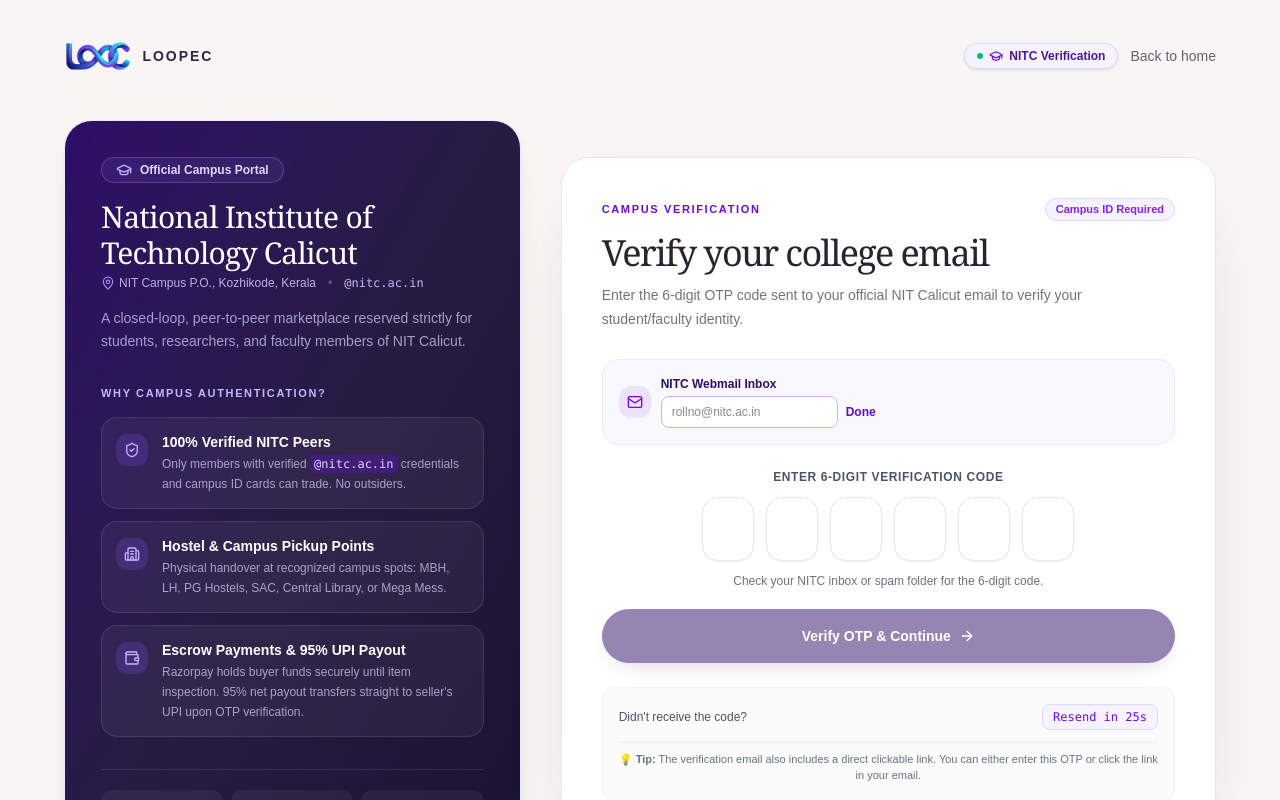
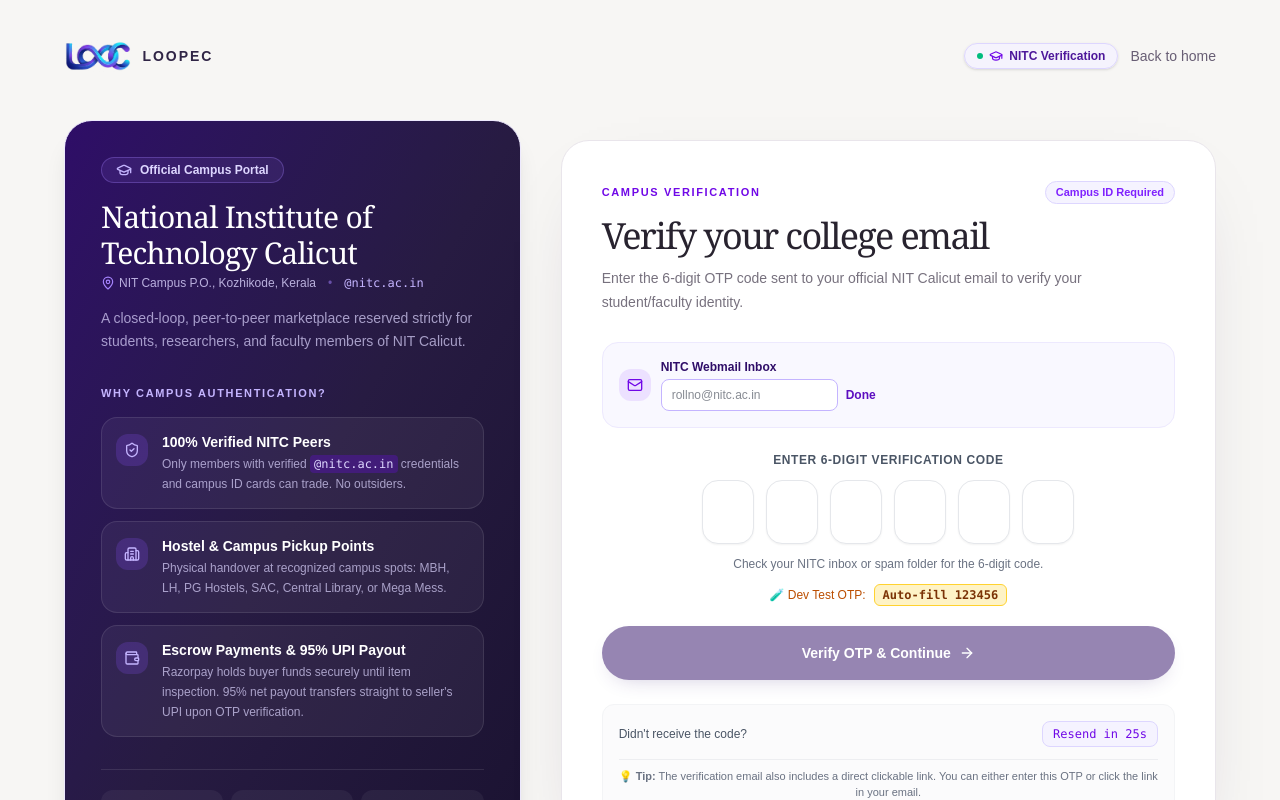
Before and after one commit to smsandep27/loopec, a Next.js app: page /auth/check-email in a window 1280 px wide. Shown: the top 800 px of the page. Built offline with nearby package versions, Linux system fonts and the light colour scheme; no server answers.

Commit message:
feat(auth): add dev master OTP bypass (123456) for local testing without email latency

```diff
--- a/app/auth/actions.ts
+++ b/app/auth/actions.ts
@@ -160,6 +160,16 @@ export async function verifyEmailOtp(formData: FormData) {
 
   const email = emailParsed.data;
   const token = rawToken;
+
+  // Development master OTP for frictionless local testing
+  if (process.env.NODE_ENV === "development" && (token === "123456" || token === "000000")) {
+    try {
+      const cookieStore = await cookies();
+      cookieStore.delete("loopec_pending_email");
+    } catch {}
+    redirect("/verification");
+  }
+
   const supabase = await createClient();
 
   let { data, error } = await supabase.auth.verifyOtp({
--- a/components/auth/otp-verification-form.tsx
+++ b/components/auth/otp-verification-form.tsx
@@ -219,6 +219,20 @@ export function OtpVerificationForm({ initialEmail }: OtpVerificationFormProps)
           <p className="mt-3 text-center text-xs text-gray-500">
             Check your NITC inbox or spam folder for the 6-digit code.
           </p>
+
+          {/* Dev Mode Quick Bypass Helper */}
+          {process.env.NODE_ENV === "development" && (
+            <div className="mt-3 flex items-center justify-center gap-2">
+              <span className="text-xs text-amber-700 font-medium">🧪 Dev Test OTP:</span>
+              <button
+                type="button"
+                onClick={() => setDigits(["1", "2", "3", "4", "5", "6"])}
+                className="inline-flex items-center gap-1 rounded-md bg-amber-100 border border-amber-300 px-2 py-0.5 font-mono text-xs font-bold text-amber-900 hover:bg-amber-200 transition"
+              >
+                Auto-fill 123456
+              </button>
+            </div>
+          )}
         </div>
 
         {/* Submit Button */}
```
